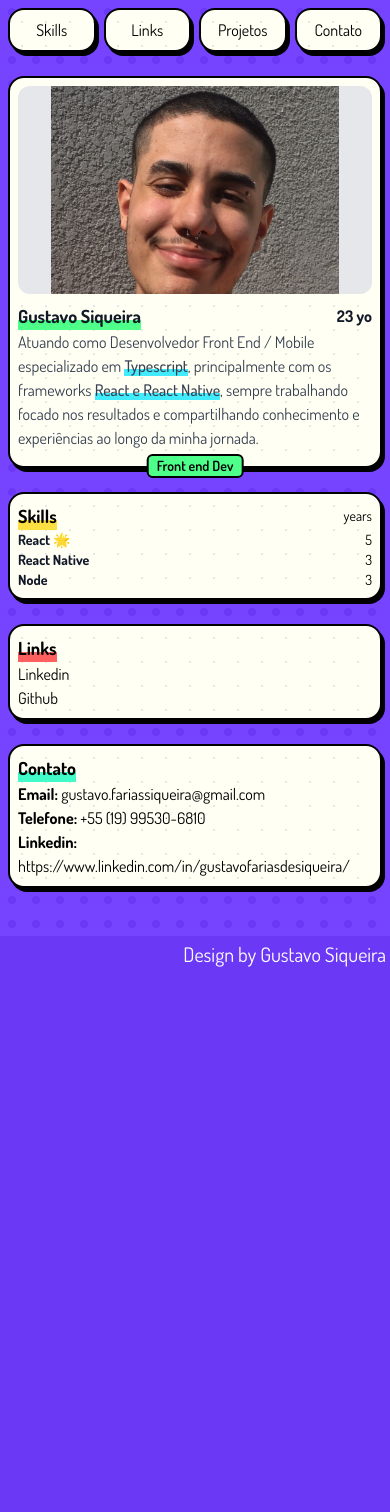
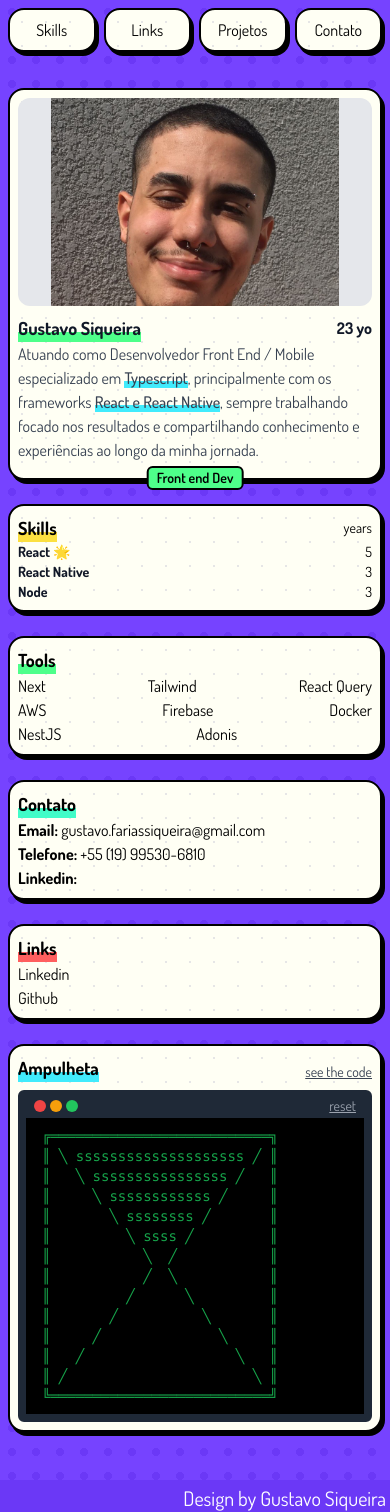
Before and after one commit to gustavosiqueira2/vitrine, a React (Vite) app: page / in a window 390 px wide. Before the commit the page ends 968 px from the top, so only its background shows below. Built offline with nearby package versions, Linux system fonts and the light colour scheme; no server answers; the HTML template or start-up script is replaced by a standard one.

Commit message:
adjusting ui

```diff
--- a/src/App.tsx
+++ b/src/App.tsx
@@ -1,17 +1,21 @@
 import { useState } from 'react'
 
+import { CARD_NAMES } from './utils/constants/CARD_NAMES'
+import { useProjects } from './utils/hooks/useProjects'
+
+import Hourglass from './components/cards/Hourglass/Hourglass'
+import Projects from './components/cards/Project'
+import Profile from './components/cards/Profile'
+import Contact from './components/cards/Contact'
 import Skills from './components/cards/Skills'
 import Links from './components/cards/Links'
-import Profile from './components/cards/Profile'
-import Contact from './components/cards/Contact'
 
 import ScreenBackgroundFade from './components/ScreenBackgroundFade'
 import PresentationScreen from './components/PresentationScreen'
 import Buttons from './components/Buttons'
 import Footer from './components/Footer'
-import { useProjects } from './utils/hooks/useProjects'
-import { CARD_NAMES } from './utils/constants/CARD_NAMES'
-import Projects from './components/cards/Project'
+
+import Card from './components/Card'
 
 const App = () => {
   const { isLoadingProjects, projects } = useProjects()
@@ -20,30 +24,58 @@ const App = () => {
 
   const [selectedCard, setSelectedCard] = useState<CARD_NAMES | ''>('')
 
-  if (isLoadingProjects || isPresenting) {
-    if (!isLoadingProjects) {
-      setTimeout(() => {
-        setIsPresenting(false)
-      }, 3000)
-    }
+  // if (isLoadingProjects || isPresenting) {
+  //   if (!isLoadingProjects) {
+  //     setTimeout(() => {
+  //       setIsPresenting(false)
+  //     }, 3000)
+  //   }
 
-    return <PresentationScreen />
-  }
+  //   return <PresentationScreen />
+  // }
 
   return (
     <>
       <ScreenBackgroundFade />
 
-      <div className="background sm:h-[calc(100% - 32px)] flex flex-col md:flex-row flex-wrap items-start justify-start gap-6 p-2 pb-12 sm:p-4 md:p-8 lg:p-12 overflow-y-auto">
+      <div className="background sm:h-[calc(100% - 32px)] flex flex-col justify-center gap-6 p-2 pb-12 sm:p-4 md:p-8 overflow-y-auto">
         <Buttons setSelectedCard={setSelectedCard} />
 
-        <div className="flex flex-col gap-6">
+        <div className="flex flex-wrap items-center justify-center gap-6 w-full">
           <Profile />
 
-          <Skills selected={selectedCard === CARD_NAMES.SKILLS} />
+          <div className="flex flex-col gap-6 w-full md:w-fit">
+            <Skills selected={selectedCard === CARD_NAMES.SKILLS} />
 
-          <Links selected={selectedCard === CARD_NAMES.LINKS} />
+            <Card>
+              <span className="font-bold text-lg highlight-green w-fit">
+                Tools
+              </span>
+
+              <div className="flex flex-col">
+                <div className="flex items-center justify-between gap-4">
+                  <span>Next</span>
+                  <span>Tailwind</span>
+                  <span>React Query</span>
+                </div>
+                <div className="flex items-center justify-between gap-4">
+                  <span>AWS</span>
+                  <span>Firebase</span>
+                  <span>Docker</span>
+                </div>
+                <div className="flex items-center justify-between gap-4">
+                  <span>NestJS</span>
+                  <span>Adonis</span>
+                  <span></span>
+                </div>
+              </div>
+            </Card>
+
+            <Contact selected={selectedCard === CARD_NAMES.CONTACT} />
+          </div>
         </div>
+
+        <Links selected={selectedCard === CARD_NAMES.LINKS} />
 
         {projects.length > 0 && (
           <Projects
@@ -52,7 +84,7 @@ const App = () => {
           />
         )}
 
-        <Contact selected={selectedCard === CARD_NAMES.CONTACT} />
+        <Hourglass />
       </div>
 
       <Footer />
--- a/src/components/Buttons.tsx
+++ b/src/components/Buttons.tsx
@@ -20,7 +20,7 @@ const Buttons = ({ setSelectedCard }: ButtonsProps) => {
   }
 
   return (
-    <div className="flex gap-2 w-full">
+    <div className="flex justify-center gap-2 w-full mb-3">
       <Card
         onClick={() => handleChangeSelectedCard(CARD_NAMES.SKILLS)}
         className={CARD_BUTTON_CLASSES}
--- a/src/components/cards/Contact.tsx
+++ b/src/components/cards/Contact.tsx
@@ -7,7 +7,11 @@ type ContactProps = {
 }
 
 const Contact = ({ selected }: ContactProps) => (
-  <Card name={CARD_NAMES.CONTACT} wiggle={selected} className="w-full md:w-fit">
+  <Card
+    name={CARD_NAMES.CONTACT}
+    wiggle={selected}
+    className="w-full md:w-fit h-fit"
+  >
     <span className="font-bold text-lg highlight-blue-green w-fit">
       Contato
     </span>
@@ -19,7 +23,12 @@ const Contact = ({ selected }: ContactProps) => (
       <b>Telefone:</b> +55 (19) 99530-6810
     </span>
     <span>
-      <b>Linkedin:</b> https://www.linkedin.com/in/gustavofariasdesiqueira/
+      <a
+        href=" https://www.linkedin.com/in/gustavofariasdesiqueira/"
+        target="_blank"
+      >
+        <b>Linkedin:</b>
+      </a>
     </span>
   </Card>
 )
--- /dev/null
+++ b/src/components/cards/Hourglass/Hourglass.tsx
@@ -0,0 +1,51 @@
+import Card from '../../Card'
+import runHourglass from './src'
+
+const Hourglass = () => {
+  const { hourglass, resetHourglass } = runHourglass()
+
+  return (
+    <Card>
+      <div className="flex items-center justify-between">
+        <span className="font-bold text-lg highlight-blue w-fit mb-2">
+          Ampulheta
+        </span>
+
+        <a
+          href="https://github.com/gustavosiqueira2/Ampulheta"
+          target="_blank"
+          className="underline text-sm text-gray-700"
+        >
+          see the code
+        </a>
+      </div>
+
+      <div className="flex flex-col bg-black rounded-md border-8 border-t-4 border-gray-800">
+        <div className="flex items-center justify-between h-6 bg-gray-800 px-2">
+          <div className="flex items-center gap-1 h-full">
+            <div className="w-3 h-3 bg-red-500 rounded-full" />
+            <div className="w-3 h-3 bg-amber-500 rounded-full" />
+            <div className="w-3 h-3 bg-green-500 rounded-full" />
+          </div>
+
+          <span
+            onClick={() => resetHourglass()}
+            className="text-gray-400 cursor-pointer underline text-sm"
+          >
+            reset
+          </span>
+        </div>
+
+        <div className="flex flex-col p-2 px-4">
+          {hourglass.map((line, i) => (
+            <pre key={`hourglass_line_${i}`} className="text-green-600 text-sm">
+              {line}
+            </pre>
+          ))}
+        </div>
+      </div>
+    </Card>
+  )
+}
+
+export default Hourglass
--- /dev/null
+++ b/src/components/cards/Hourglass/src/index.ts
@@ -0,0 +1,65 @@
+import { useEffect, useRef, useState } from 'react'
+import moveSand from './moveSand'
+
+import renderHourglass from './renderHourglass'
+
+const useHourglass = (lines: number = 14) => {
+  const defaultValues = {
+    lines: [],
+    lineStates: Array.from(
+      { length: lines + 2 },
+      (_, index) => index < lines / 2
+    )
+  }
+
+  const [linesArray, setLinesArray] = useState<string[]>(defaultValues.lines)
+  const [lineState, setLineState] = useState(defaultValues.lineStates)
+
+  const isFirstTime = useRef(true)
+  const firstIterationValue = useRef<string[]>([])
+  const counter = useRef(0)
+  const nextStepTimeoutReference = useRef<number>()
+
+  useEffect(() => {
+    console.log('RODOU')
+    if (isFirstTime.current) {
+      isFirstTime.current = false
+
+      const array: string[] = []
+
+      renderHourglass(lines, lineState, array)
+
+      firstIterationValue.current = array
+
+      setLinesArray(array)
+    }
+
+    nextStepTimeoutReference.current = setTimeout(() => {
+      if (counter.current < lines) {
+        const array: string[] = []
+
+        moveSand(lineState, setLineState)
+
+        renderHourglass(lines, lineState, array)
+
+        counter.current = counter.current + 1
+
+        setLinesArray(array)
+      }
+    }, 2000)
+  }, [linesArray])
+
+  const handleReset = () => {
+    clearTimeout(nextStepTimeoutReference.current)
+    setLinesArray(firstIterationValue.current)
+    setLineState(defaultValues.lineStates)
+    counter.current = 0
+  }
+
+  return {
+    hourglass: linesArray,
+    resetHourglass: handleReset
+  }
+}
+
+export default useHourglass
--- /dev/null
+++ b/src/components/cards/Hourglass/src/moveSand.ts
@@ -0,0 +1,20 @@
+const moveSand = (
+  lineState: boolean[],
+  setLineState: (arr: boolean[]) => void
+) => {
+  const lineControlArray: boolean[] = JSON.parse(JSON.stringify(lineState))
+
+  const firstSandIndex = lineControlArray.findIndex((item) => item)
+
+  lineControlArray[firstSandIndex] && (lineControlArray[firstSandIndex] = false)
+
+  const lastSpaceIndex = lineControlArray.reverse().findIndex((item) => !item)
+
+  !lineControlArray[firstSandIndex] && (lineControlArray[lastSpaceIndex] = true)
+
+  lineControlArray.reverse()
+
+  setLineState(lineControlArray)
+}
+
+export default moveSand
--- /dev/null
+++ b/src/components/cards/Hourglass/src/renderHourglass.ts
@@ -0,0 +1,64 @@
+const renderHourglass = (
+  maxLines: number,
+  lineState: boolean[],
+  array: string[]
+) => {
+  for (let line = 1; line <= maxLines; line++) {
+    renderLine(line, maxLines, lineState, array)
+  }
+}
+
+const renderLine = (
+  line: number,
+  maxLines: number,
+  lineState: boolean[],
+  array: string[]
+) => {
+  if (line === 1) {
+    array.push('╔═' + '══'.repeat(maxLines - 2) + '═╗')
+  } else if (line === maxLines) {
+    array.push('╚═' + '══'.repeat(maxLines - 2) + '═╝')
+  } else {
+    renderCell(line, maxLines, lineState[line], array)
+  }
+}
+
+const renderCell = (
+  line: number,
+  maxLines: number,
+  isSand: boolean,
+  array: string[]
+) => {
+  if (line > maxLines / 2) {
+    const isImpar = maxLines % 2
+
+    const outsideSpace = maxLines - line - 1
+    const middleSpace =
+      (Math.floor(maxLines / 2) - line + 1) * -2 - (isImpar ? 1 : 0)
+
+    array.push(
+      '║ ' +
+        '  '.repeat(outsideSpace) +
+        '╱ ' +
+        `${isSand ? 'ss' : '  '}`.repeat(middleSpace >= 0 ? middleSpace : 0) +
+        ' ╲'.repeat(middleSpace < 0 ? 0 : 1) +
+        '  '.repeat(outsideSpace) +
+        ' ║'
+    )
+  } else {
+    const outsideSpace = line - 2
+    const middleSpace = maxLines - line * 2
+
+    array.push(
+      '║ ' +
+        '  '.repeat(outsideSpace) +
+        '╲ ' +
+        `${isSand ? 'ss' : '  '}`.repeat(middleSpace) +
+        ' ╱' +
+        '  '.repeat(outsideSpace) +
+        ' ║'
+    )
+  }
+}
+
+export default renderHourglass
--- a/src/components/cards/Links.tsx
+++ b/src/components/cards/Links.tsx
@@ -8,7 +8,7 @@ type LinksProps = {
 }
 
 const Links = ({ selected }: LinksProps) => (
-  <Card name={CARD_NAMES.LINKS} wiggle={selected} className="md:w-[300px]">
+  <Card name={CARD_NAMES.LINKS} wiggle={selected}>
     <span className="font-bold text-lg highlight-red w-fit">Links</span>
 
     {links.map(({ name, link }) => (
--- a/src/components/cards/Skills.tsx
+++ b/src/components/cards/Skills.tsx
@@ -8,7 +8,7 @@ type SkillsProps = {
 }
 
 const Skills = ({ selected }: SkillsProps) => (
-  <Card name={CARD_NAMES.SKILLS} wiggle={selected} className="md:w-[300px]">
+  <Card name={CARD_NAMES.SKILLS} wiggle={selected}>
     <div className="flex items-center justify-between gap-12 text-sm">
       <span className="font-bold text-lg highlight-yellow">Skills</span>
 
```
Also changed, not shown: src/components/cards/Project.tsx (+12 -8 lines).
